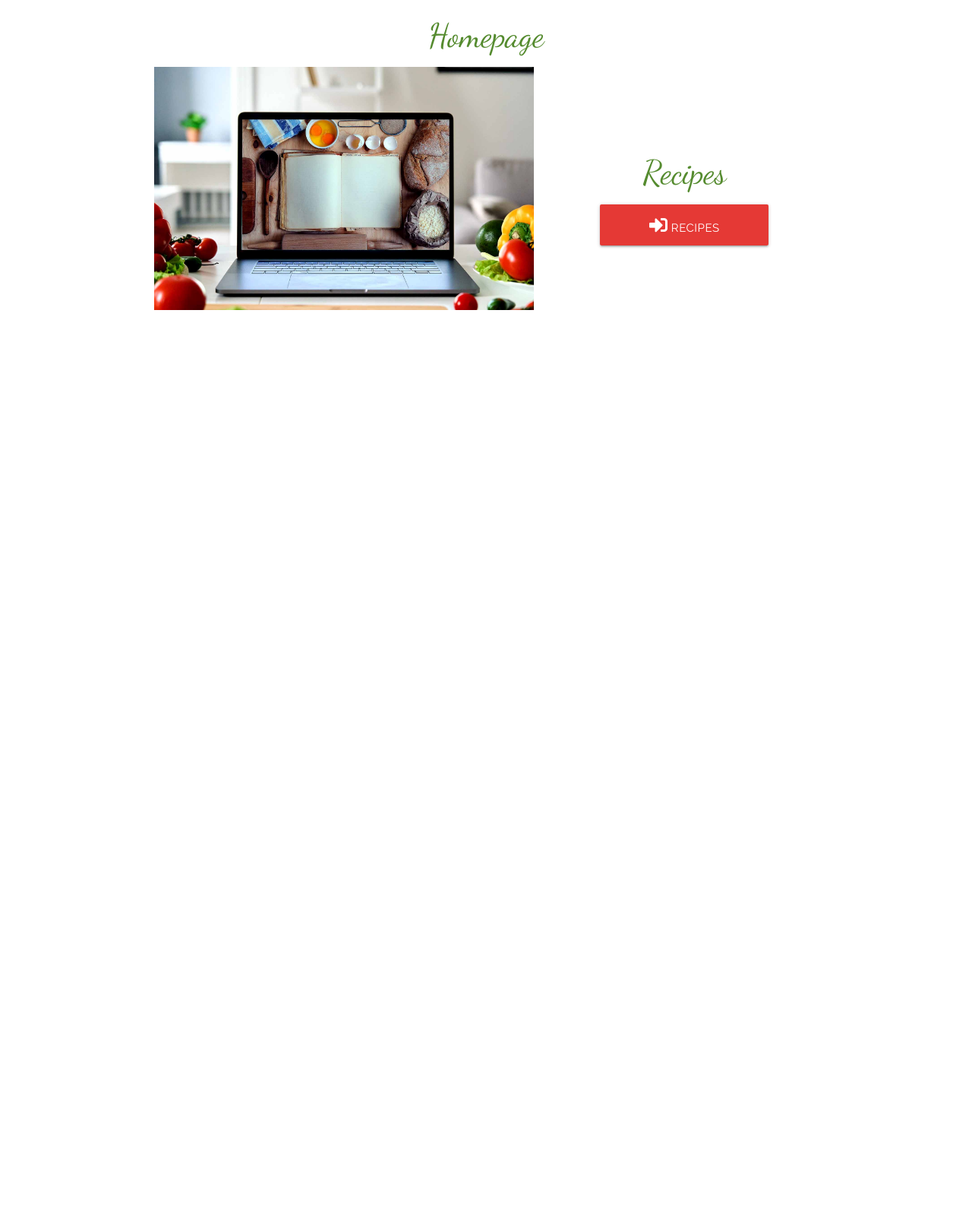
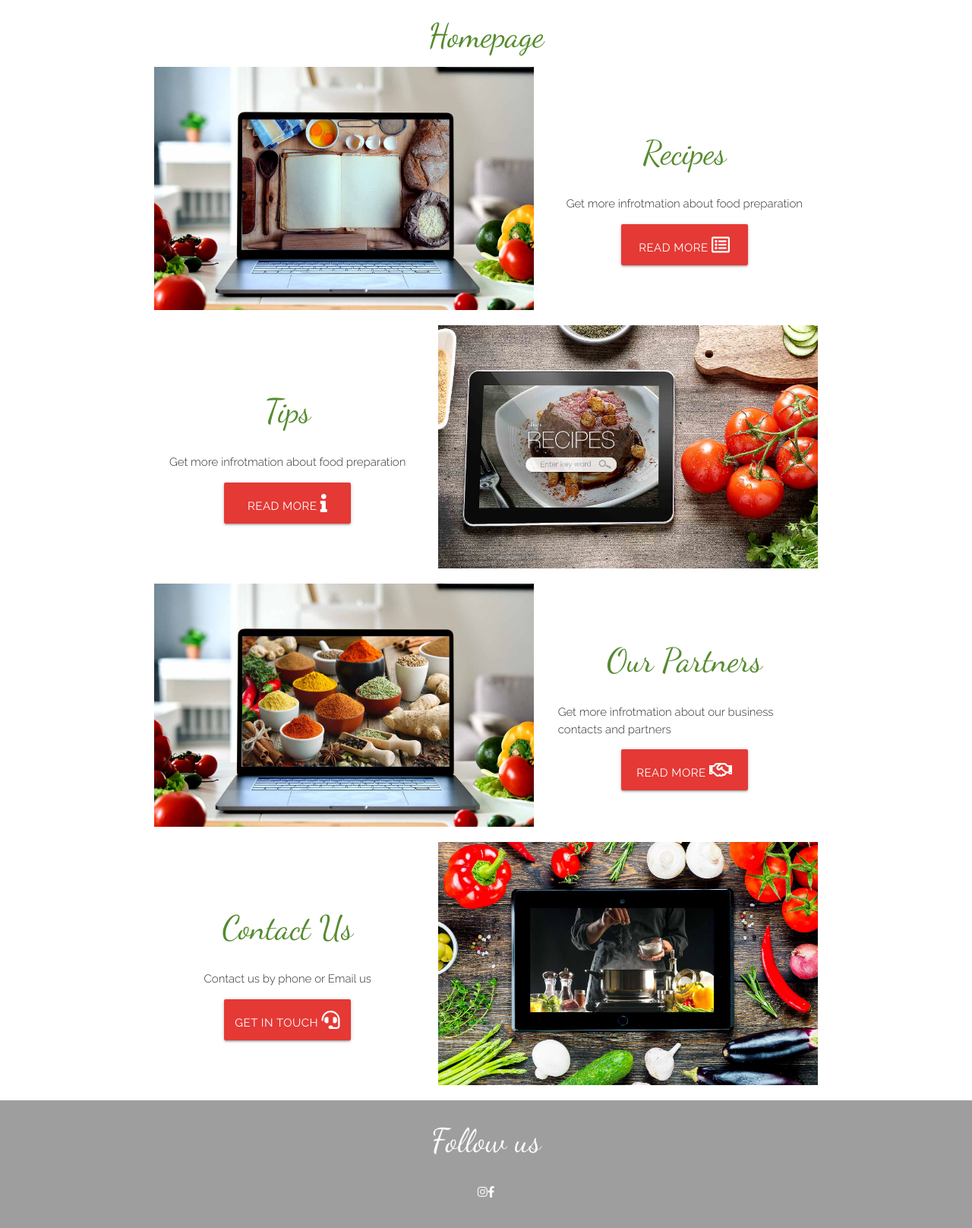
Before and after one commit to andrewskyboss/milestone-project-03, a Flask app: page /get_homepage in a window 1280 px wide. Shown: the part 201-1817 px from the top of the page at 76% size. Before the commit the page ends 609 px from the top, so only its background shows below. Run offline with Flask 2, Linux system fonts and the light colour scheme; some libraries are stand-ins or nearby versions.

Commit message:
Add footer and homepage modules

```diff
--- a/static/css/style.css
+++ b/static/css/style.css
@@ -138,7 +138,6 @@ button.btn-small:hover {
 
 /* recipes module */
 
-/* div.col.s12.m5.l7 */
 div.image-text-row {
     height: 40vh;
     overflow: auto;
@@ -165,6 +164,15 @@ div.col.content-area > a.button {
     margin-left: unset;
 }
 
+/* footer */
+
+footer > div > div > ul.list-inline.social-links {
+    display: inline-flex;
+}
+footer {
+    display: grid;
+}
+
 /* break points */
 
 @media only screen and (min-width: 991px) {
--- a/templates/base.html
+++ b/templates/base.html
@@ -76,6 +76,29 @@
         {% endblock %}
     </main>
 
+    <footer class="container-fluid grey grey-text text-lighten-5 center-align">
+        <div class="row">
+            <div class="container-fluiv social-links-container center-align">
+                <h3>Follow us</h3>
+                <ul class="list-inline social-links center-align">
+                    <li class="list-inline-item">
+                        <a class="inline-item" target="_blank" href="https://www.instagram.com">
+							<i class="fab fa-instagram" aria-hidden="true" title="Instagram"></i>
+							<span class="sr-only">Instagram</span>
+						</a>
+                    </li>
+                    <li class="list-inline-item">
+                        <a class="inline-item" target="_blank" href="https://www.facebook.com">
+							<i class="fab fa-facebook-f" aria-hidden="true" title="Facebook"></i>
+							<span class="sr-only">Facebook</span>
+						</a>
+                    </li>
+
+                </ul>
+            </div>
+        </div>
+    </footer>
+
 
     <!-- Compiled and minified JavaScript -->
     <script src="https://code.jquery.com/jquery-3.5.1.min.js"
--- a/templates/index.html
+++ b/templates/index.html
@@ -6,12 +6,43 @@
     <div class="container">
         <div class="row image-text-row">
             <div class="col s12 m5 l7 image-area">
-                <img class="recipe-image" src="{{url_for('static', filename='images/project-3-img-014b.jpg')}}" alt="">
+                <img class="recipe-image responsive-img" src="{{url_for('static', filename='images/project-3-img-014b.jpg')}}" alt="">
             </div>
 
             <div class="col s12 m7 l5 content-area">
                 <h3 class="subtitle light-green-text text-darken-3 center-align">Recipes</h3>
-                <a href="{{ url_for('get_recipes') }}" class="button col s12 m8 btn-large red darken-1 text-shadow"><i class="fas fa-sign-in-alt"></i> Recipes</a>
+                <p>Get more infrotmation about food preparation</p>
+                <a href="{{ url_for('get_recipes') }}" class="button col s12 m6 btn-large red darken-1 text-shadow">Read More   <i class="far fa-list-alt"></i></a>
+            </div>
+        </div>
+        <div class="row image-text-row">
+            <div class="col s12 m7 l5 content-area">
+                <h3 class="subtitle light-green-text text-darken-3 center-align">Tips</h3>
+                <p>Get more infrotmation about food preparation</p>
+                <a href="{{ url_for('get_recipes') }}" class="button col s12 m6 btn-large red darken-1 text-shadow">Read More <i class="fas fa-info"></i></a>
+            </div>
+            <div class="col s12 m5 l7 image-area">
+                <img class="recipe-image responsive-img" src="{{url_for('static', filename='images/project-3-img-019.jpg')}}" alt="">
+            </div>
+        </div>
+        <div class="row image-text-row">
+            <div class="col s12 m5 l7 image-area">
+                <img class="recipe-image responsive-img" src="{{url_for('static', filename='images/project-3-img-014f.jpg')}}" alt="">
+            </div>
+            <div class="col s12 m7 l5 content-area">
+                <h3 class="subtitle light-green-text text-darken-3 center-align">Our Partners</h3>
+                <p>Get more infrotmation about our business contacts and partners</p>
+                <a href="{{ url_for('get_recipes') }}" class="button col s12 m6 btn-large red darken-1 text-shadow">Read More   <i class="far fa-handshake"></i></a>
+            </div>
+        </div>
+        <div class="row image-text-row">
+            <div class="col s12 m7 l5 content-area">
+                <h3 class="subtitle light-green-text text-darken-3 center-align">Contact Us</h3>
+                <p>Contact us by phone or Email us</p>
+                <a href="{{ url_for('get_recipes') }}" class="button col s12 m6 btn-large red darken-1 text-shadow">Get in touch <i class="fas fa-headset"></i></a>
+            </div>
+            <div class="col s12 m5 l7 image-area">
+                <img class="recipe-image responsive-img" src="{{url_for('static', filename='images/project-3-img-028a.jpg')}}" alt="">
             </div>
         </div>
     </div>
--- a/templates/login.html
+++ b/templates/login.html
@@ -5,7 +5,7 @@
         <div class="col s12 m8 offset-m2">
             <div class="card">
                 <div class="card-image">
-                    <img src="{{url_for('static', filename='images/project-3-img-018d.jpg')}}">
+                    <img class="responsive-img" src="{{url_for('static', filename='images/project-3-img-018d.jpg')}}">
                     <span class="card-title blue-grey-text text-lighten-5 center-align">Please Log In Here</span>
                 </div>
                 <div class="card-content">
--- a/templates/profile.html
+++ b/templates/profile.html
@@ -5,7 +5,7 @@
         <div class="col s12 m8 offset-m2">
             <div class="card">
                 <div class="card-image">
-                    <img src="{{url_for('static', filename='images/project-3-img-028a.jpg')}}">
+                    <img class="responsive-img" src="{{url_for('static', filename='images/project-3-img-028a.jpg')}}">
                     <span class="card-title blue-grey-text text-lighten-5">Hello {{ username }}</span>
                 </div>
                 <div class="card-content">
--- a/templates/recipes.html
+++ b/templates/recipes.html
@@ -13,7 +13,7 @@
             {% for recipe in recipe %}
             <div class="col s12 m6 l3 image-area">
                 <p>{{ recipe.image_url }}</p>
-                <img class="recipe-image" src="{{url_for('static', filename='images/project-3-img-007.jpg')}}" alt="">
+                <img class="recipe-image responsive-img" src="{{url_for('static', filename='images/project-3-img-007.jpg')}}" alt="">
             </div>
             <div class="col s12 m6 l3 content-area">
                 <h3 class="subtitle light-green-text text-darken-3 center-align">{{ recipe.dish_name }}</h3>
--- a/templates/register.html
+++ b/templates/register.html
@@ -5,7 +5,7 @@
         <div class="col s12 m8 offset-m2">
         <div class="card">
                 <div class="card-image">
-                    <img src="{{url_for('static', filename='images/project-3-img-014e.jpg')}}">
+                    <img class="responsive-img" src="{{url_for('static', filename='images/project-3-img-014e.jpg')}}">
                     <span class="card-title red-text text-darken-1 center-align">Create Account</span>
                 </div>
                 <div class="card-content">
```
Also changed, not shown: static/images/project-3-img-014f.jpg (added), static/images/project-3-img-019.jpg (added).
